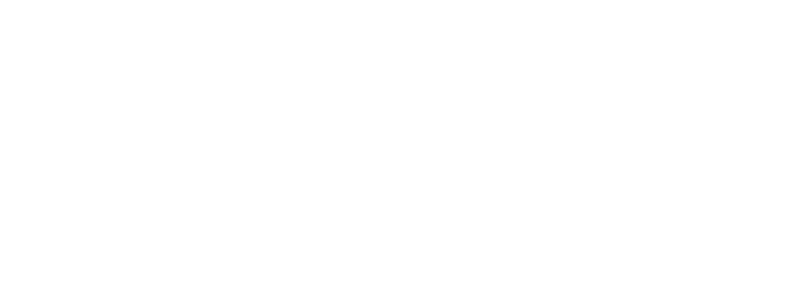
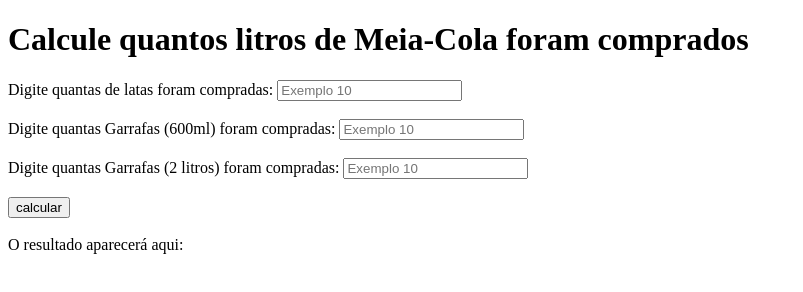
Before and after one commit to alexandrebpetri/Algoritimos-2024, a plain HTML site: page Algoritmos/LA01 - Lista de exercícios 1/LA01-7.html in a window 1280 px wide. Shown: the whole page, without its empty margins (0-803 px from the left). Drawn offline with Linux system fonts and the light colour scheme.

Commit message:
Update LA01-7.html

```diff
--- a/Algoritmos/LA01 - Lista de exercícios 1/LA01-7.html
+++ b/Algoritmos/LA01 - Lista de exercícios 1/LA01-7.html
@@ -6,6 +6,27 @@
     <title>Document</title>
 </head>
 <body>
-
+     <h1>Calcule quantos litros de Meia-Cola foram comprados</h1>
+    <label for="inputLatas">Digite quantas de latas foram compradas:</label>
+    <input type="number" id="inputLatas" placeholder="Exemplo 10"> <br><br>
+    <label for="inputGarrafas600">Digite quantas Garrafas (600ml) foram compradas:</label>
+    <input type="number" id="inputGarrafas600" placeholder="Exemplo 10"> <br><br>
+    <label for="inputGarrafas2Litros">Digite quantas Garrafas (2 litros) foram compradas:</label>
+    <input type="number" id="inputGarrafas2Litros" placeholder="Exemplo 10"> <br><br>
+    <button onclick="definir()">calcular</button> <br><br>
+    <div id="saida">O resultado aparecerá aqui:</div>
+    <script>
+        function definir() {
+            let latas = parseFloat(document.getElementById("inputLatas").value);
+            let g600Ml = parseFloat(document.getElementById("inputGarrafas600").value);
+            let g2L = parseFloat(document.getElementById("inputGarrafas2Litros").value);
+            let resultado = funcaoRefri(latas, g600Ml, g2L);
+            document.getElementById("saida").innerText = resultado;
+        }
+        function funcaoRefri(latas, g600Ml, g2L) {
+            let litros = (latas * 0.35) + (g600Ml * 0.6) + (g2L * 2);
+            return 'Foram comprados ' + litros.toFixed(2) + ' litros de Meia-Cola.'
+        }
+    </script>
 </body>
 </html>
```
